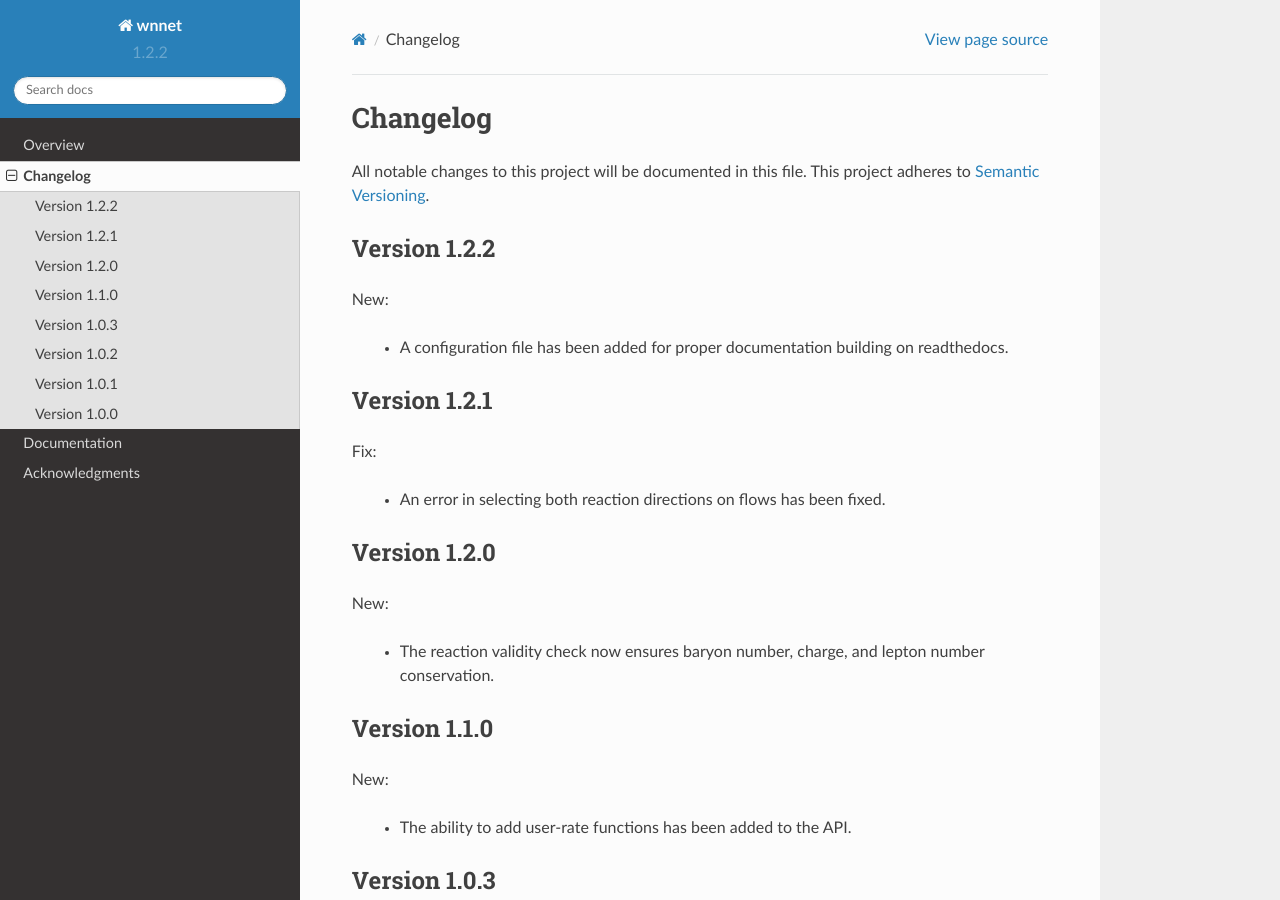
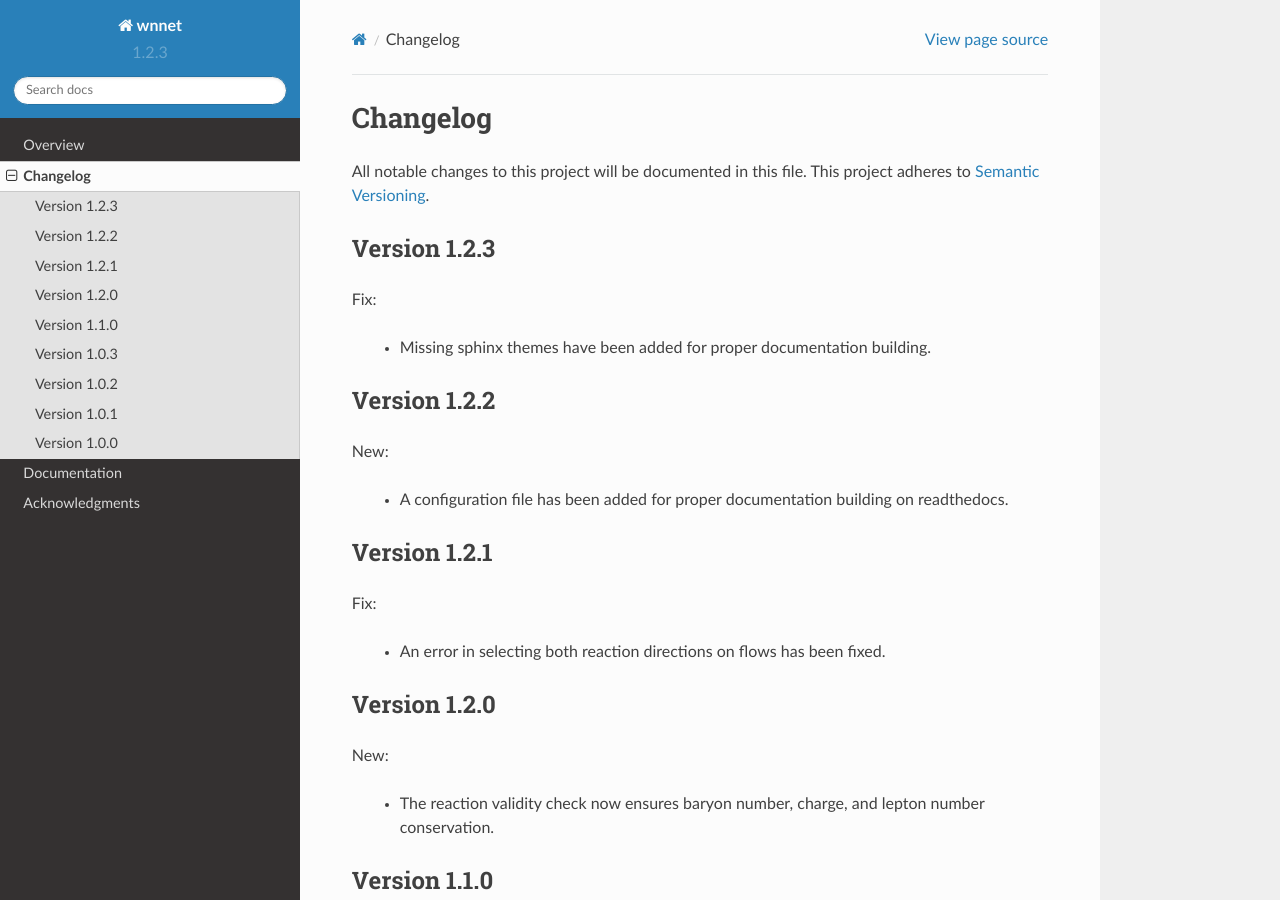
Before and after one commit to mbradle/wnnet, a Sphinx documentation site: the page built from doc/source/changelog.rst, in a window 1280 px wide and 900 px high. Built offline with Sphinx 7.4.7 and the Read the Docs theme 2.0.0, drawn with Linux system fonts in a browser that asks for light colours.

Commit message:
Add missing theme.

```diff
--- a/doc/requirements.txt
+++ b/doc/requirements.txt
@@ -1,4 +1,5 @@
 wnutils
 networkx
 gslconsts
+sphinx_rtd_theme
 #readthedocs-sphinx-search==0.1.1
--- a/doc/source/changelog.rst
+++ b/doc/source/changelog.rst
@@ -3,6 +3,13 @@
 
 All notable changes to this project will be documented in this file.  This
 project adheres to `Semantic Versioning <http://semver.org/spec/v2.0.0.html>`_.
+
+Version 1.2.3
+-------------
+
+Fix:
+
+  * Missing sphinx themes have been added for proper documentation building.
 
 Version 1.2.2
 -------------
--- a/doc/source/conf.py
+++ b/doc/source/conf.py
@@ -50,6 +50,7 @@
     "sphinx.ext.coverage",
     "sphinx.ext.viewcode",
     "sphinx.ext.githubpages",
+    "sphinx_rtd_theme",
 ]
 
 # Add any paths that contain templates here, relative to this directory.
--- a/wnnet/__about__.py
+++ b/wnnet/__about__.py
@@ -8,6 +8,6 @@
 
 __title__ = "wnnet"
 __summary__ = "Python project to handle webnucleo reaction networks"
-__version__ = "1.2.2"
+__version__ = "1.2.3"
 __author__ = "Clemson University"
 __copyright__ = "Clemson University, 2022-2023"
```
